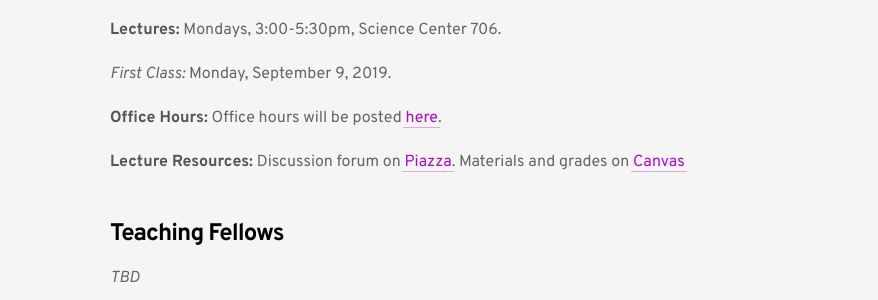
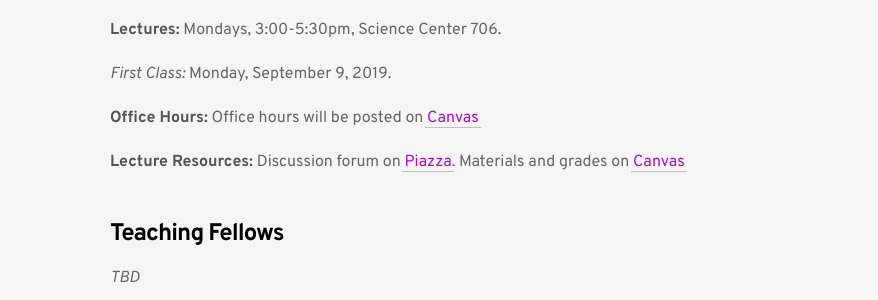
Before and after one commit to stat250/website, a Jekyll site: the page built from 2019/index.md, in a window 1280 px wide. Shown: the part 814-1114 px from the top of the page, without its empty margins (162-1040 px from the left). Built offline with Jekyll 4.4.1, drawn with Linux system fonts in a browser that asks for light colours.

Commit message:
Linked OH to Canvas

```diff
--- a/2019/index.md
+++ b/2019/index.md
@@ -29,7 +29,7 @@ Mondays, 3:00-5:30pm, Science Center 706.
 Monday, September 9, 2019.
 
 **Office Hours:**
-Office hours will be posted [here]({{ site.baseurl }}/schedule/#lab_oh_schedule).
+Office hours will be posted on [Canvas](https://canvas.harvard.edu/courses/61741)
 
 **Lecture Resources:**
 Discussion forum on [Piazza](https://piazza.com/harvard/fall2019/stat250/home).
```
